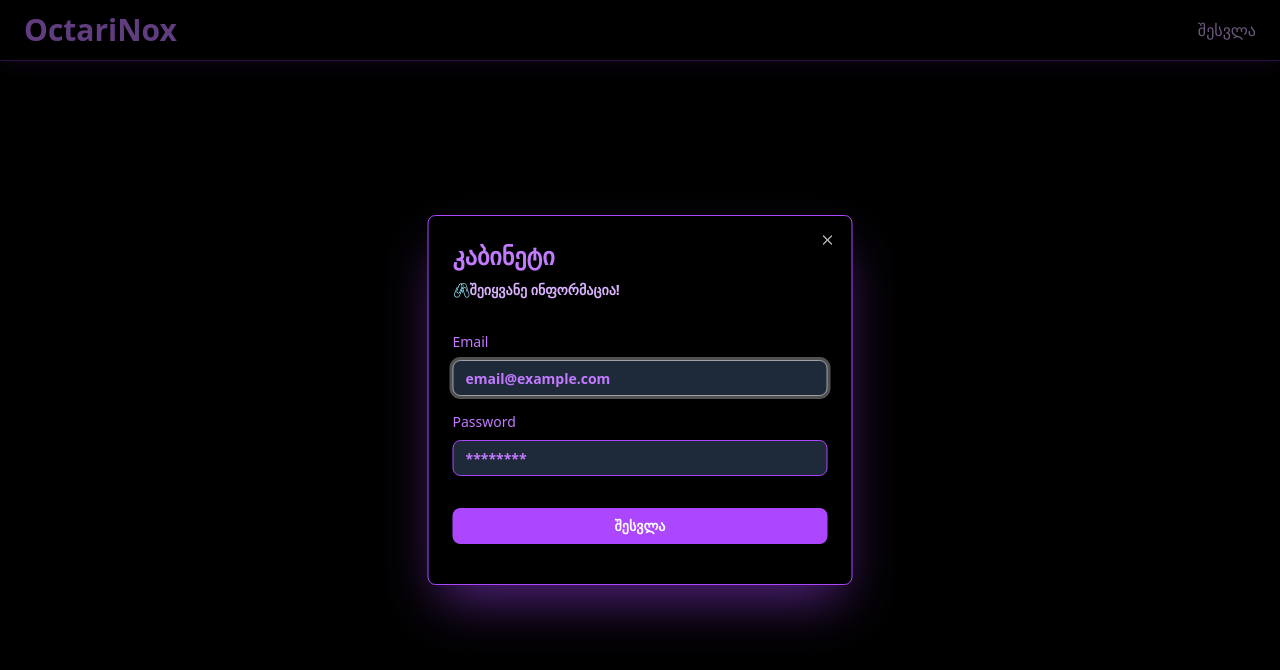
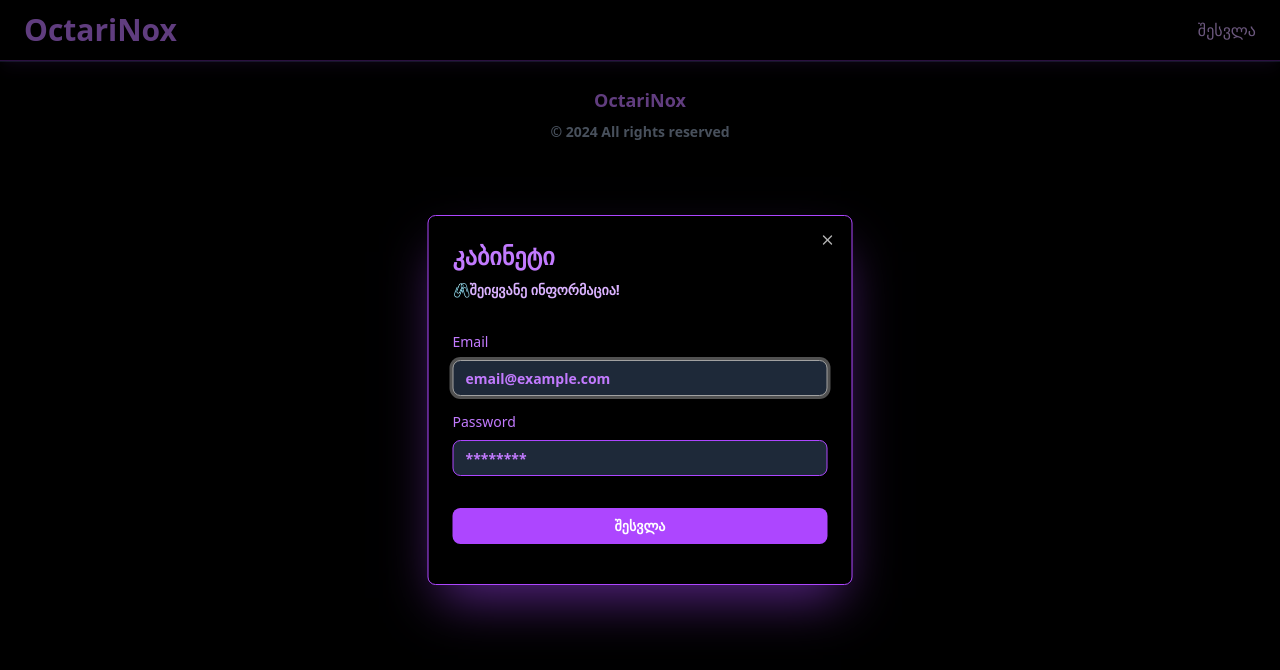
Before and after one commit to PinoqioDOM/Team-Project-Management-, a React (Vite) app: page /login in a window 1280 px wide. Shown: the top 670 px of the page. Built offline with nearby package versions, Linux system fonts and the light colour scheme; no server answers.

Commit message:
Design Strucutre Changes

```diff
--- a/src/App.tsx
+++ b/src/App.tsx
@@ -2,18 +2,19 @@ import { BrowserRouter, Routes, Route, Navigate } from "react-router-dom";
 import { AuthProvider } from "./context/AuthProvider";
 import Login from "./components/Login";
 import Board from "./pages/Board";
-import Header from "./components/layout/Headerr";
 import ProtectedRoute from "./components/ProtectedRoute";
 import Home from "./pages/Home";
 import ProjectsPage from "./pages/ProjectsPage";
 import TaskPage from "./pages/TaskPage";
+import Layout from "./components/layout/Layout";
 
 const App: React.FC = () => {
   return (
     <AuthProvider>
       <BrowserRouter>
-        <Header />
         <Routes>
+          <Route path="/" element={<Layout />}> // Use Layout as the parent route
+            <Route index element={<Navigate to="/login" replace />} /> // Default redirect
             <Route path="/login" element={<Login />} />
             <Route path="/home" element={<Home />} />
             <Route
@@ -24,7 +25,6 @@ const App: React.FC = () => {
                 </ProtectedRoute>
               }
             />
-
             <Route
               path="/projects"
               element={
@@ -33,7 +33,6 @@ const App: React.FC = () => {
                 </ProtectedRoute>
               }
             />
-
             <Route
               path="/tasks"
               element={
@@ -42,9 +41,8 @@ const App: React.FC = () => {
                 </ProtectedRoute>
               }
             />
-
-          <Route path="/" element={<Navigate to="/login" replace />} />
-          <Route path="*" element={<Navigate to="/login" replace />} />
+            <Route path="*" element={<Navigate to="/login" replace />} /> // Catch-all redirect
+          </Route>
         </Routes>
       </BrowserRouter>
     </AuthProvider>
--- a/src/components/layout/AsideBar.tsx
+++ /dev/null
@@ -1,32 +0,0 @@
-const AsideBar = () => {
- return (
-   <aside className="bg-black border-r border-slate-800 h-full w-full lg:w-64">
-     <div className="p-4">
-       <nav className="space-y-2">
-         <a href="/dashboard" className="flex items-center space-x-3 px-4 py-3 text-slate-400 hover:text-white hover:bg-slate-800 rounded-lg transition-all duration-200">
-           <span>📊</span>
-           <span>Dashboard</span>
-         </a>
-         <a href="/projects" className="flex items-center space-x-3 px-4 py-3 text-slate-400 hover:text-white hover:bg-slate-800 rounded-lg transition-all duration-200">
-           <span>📁</span>
-           <span>Projects</span>
-         </a>
-         <a href="/tasks" className="flex items-center space-x-3 px-4 py-3 text-slate-400 hover:text-white hover:bg-slate-800 rounded-lg transition-all duration-200">
-           <span>✅</span>
-           <span>Tasks</span>
-         </a>
-         <a href="/team" className="flex items-center space-x-3 px-4 py-3 text-slate-400 hover:text-white hover:bg-slate-800 rounded-lg transition-all duration-200">
-           <span>👥</span>
-           <span>Team</span>
-         </a>
-         <a href="/settings" className="flex items-center space-x-3 px-4 py-3 text-slate-400 hover:text-white hover:bg-slate-800 rounded-lg transition-all duration-200">
-           <span>⚙️</span>
-           <span>Settings</span>
-         </a>
-       </nav>
-     </div>
-   </aside>
- );
-};
-
-export default AsideBar;
--- a/src/components/layout/Footer.tsx
+++ b/src/components/layout/Footer.tsx
@@ -2,9 +2,9 @@ const Footer = () => {
   return (
     <footer className="bg-black border-t border-slate-800 px-4 py-6 mt-auto">
       <div className="max-w-7xl mx-auto">
-       <div className="flex flex-col md:flex-row justify-between items-center space-y-4 md:space-y-0">
-         <div className="flex flex-col md:flex-row items-center space-y-2 md:space-y-0 md:space-x-6">
-           <span className="text-white font-bold text-lg">TeamEngine</span>
+        <div className="flex flex-col md:flex-row justify-center items-center space-y-4 md:space-y-0">
+          <div className="flex flex-col items-center space-y-2">
+            <span className="text-purple-400 font-bold text-lg">OctariNox</span>
             <span className="text-slate-400 text-sm">© 2024 All rights reserved</span>
           </div>
         </div>
--- a/src/components/layout/Layout.tsx
+++ b/src/components/layout/Layout.tsx
@@ -1,10 +1,16 @@
+import { Outlet } from 'react-router-dom'
 import Headerr from './Headerr'
+import Footer from './Footer'
 
 
 const Layout = () => {
   return (
-    <div className="d-flex min-h-screen bg-black">
+    <div>
       <Headerr />
+
+      <Outlet />
+
+      <Footer />
     </div>
   )
 }
```
Lines whose indentation alone changed are shown as unchanged.
